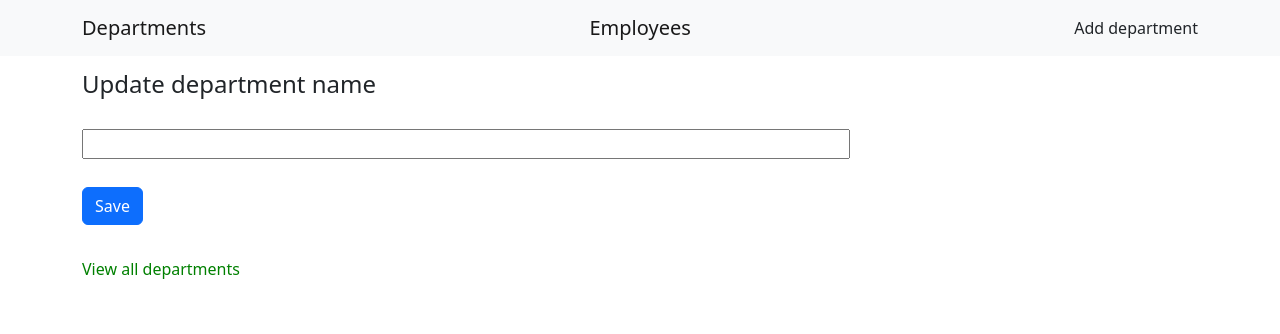
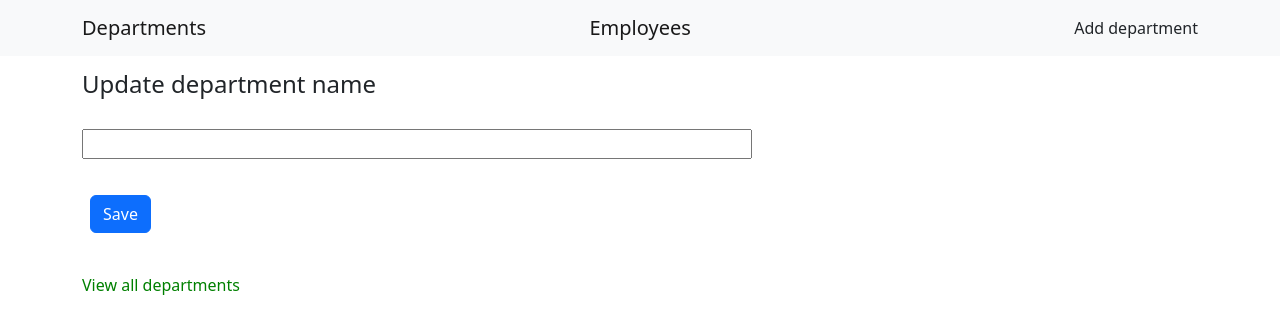
Before and after one commit to ljenchik/school-departments-js, a React (Create React App) app in the folder frontend/: page /department/1/edit in a window 1280 px wide. Shown: the top 334 px of the page. Built offline with nearby package versions, Linux system fonts and the light colour scheme; no server answers.

Commit message:
Added styling to error messages in department page

```diff
--- a/frontend/src/components/createDepartment.js
+++ b/frontend/src/components/createDepartment.js
@@ -70,6 +70,7 @@ export const CreateDepartment = () => {
               <Button
                 className="btn btn-success my-3 mx-2"
                 disabled={isDisabled}
+                onKeyDown={handleKeyPress}
                 onClick={submit}
               >
                 Submit
--- a/frontend/src/components/css/editDepartment.css
+++ b/frontend/src/components/css/editDepartment.css
@@ -3,7 +3,7 @@
 }
 
 .input-data {
-    width: 60vw;
+    width: 60%;
     margin-top: 10px;
     margin-bottom: 20px;
 }
@@ -15,6 +15,6 @@
  }
 
  .message{
-    padding-top: 20px;
-    margin-left: 10px;
+    margin-left: 20px;
+    align-self: center;
  }
--- a/frontend/src/components/editDepartment.js
+++ b/frontend/src/components/editDepartment.js
@@ -74,22 +74,20 @@ export const EditDepartment = () => {
 
         <div className="d-flex flex-row">
             <Button
-              className="my-2"
+              className="mx-2 my-3"
               disabled={isDisabled}
               onKeyDown={handleKeyPress}
               onClick={saveUpdatedDepartment}
             >
               Save
             </Button>
-            <div>
-              <p className="message">
+              <div className="message">
                 {error !== "" ? (
-                  <p style={{ color: "red" }}>{error}</p>
+                  <div style={{ color: "red" }}>{error}</div>
                 ) : (
-                  <p style={{ color: "green" }}>{message}</p>
+                  <div style={{ color: "green" }}>{message}</div>
                 )}
-              </p>
-            </div>
+              </div>
         </div> <br/>
         <Link to="/department" className="view-all-dep-link">
           View all departments
--- a/frontend/src/components/employeeTable.js
+++ b/frontend/src/components/employeeTable.js
@@ -7,13 +7,13 @@ import Container from "react-bootstrap/esm/Container";
 export const EmployeeTable = ({department, employees}) => {
 
         if (employees === undefined) {
-            return <div>Loading data ... </div>
+            return <div style={{color: "red"}}>Loading data ... </div>
         }
         if (employees.length === 0) {
-            return <div>There are no employees in this department</div>
+            return <div style={{color: "red"}}>There are no employees in this department</div>
         }
         if (!Array.isArray(employees)) {
-            return <div>There are no employees in this department</div>
+            return <div style={{color: "red"}}>There are no employees in this department</div>
         }
         return (
         <Container>
--- a/frontend/src/components/getDepartmentById.js
+++ b/frontend/src/components/getDepartmentById.js
@@ -66,7 +66,7 @@ export const DepartmentInfo = () => {
         <Container>
           <h4 className="title">{department.department_name}</h4>
           {/* <div>Head of department </div> <br /> */}
-          <div>There are {department.count} members in this department</div>
+          <div >There are {department.count} members in this department</div>
           <br />
           <div>Average salary is £{department.avg.toFixed(2)}</div>
           <br />
@@ -107,7 +107,7 @@ export const DepartmentInfo = () => {
               View all employees of {department.department_name}
             </Button>
           </div>
-
+        <br/>
           {displayTable ? <EmployeeTable {...props} /> : ""}
         </Container>
       </div>
```
